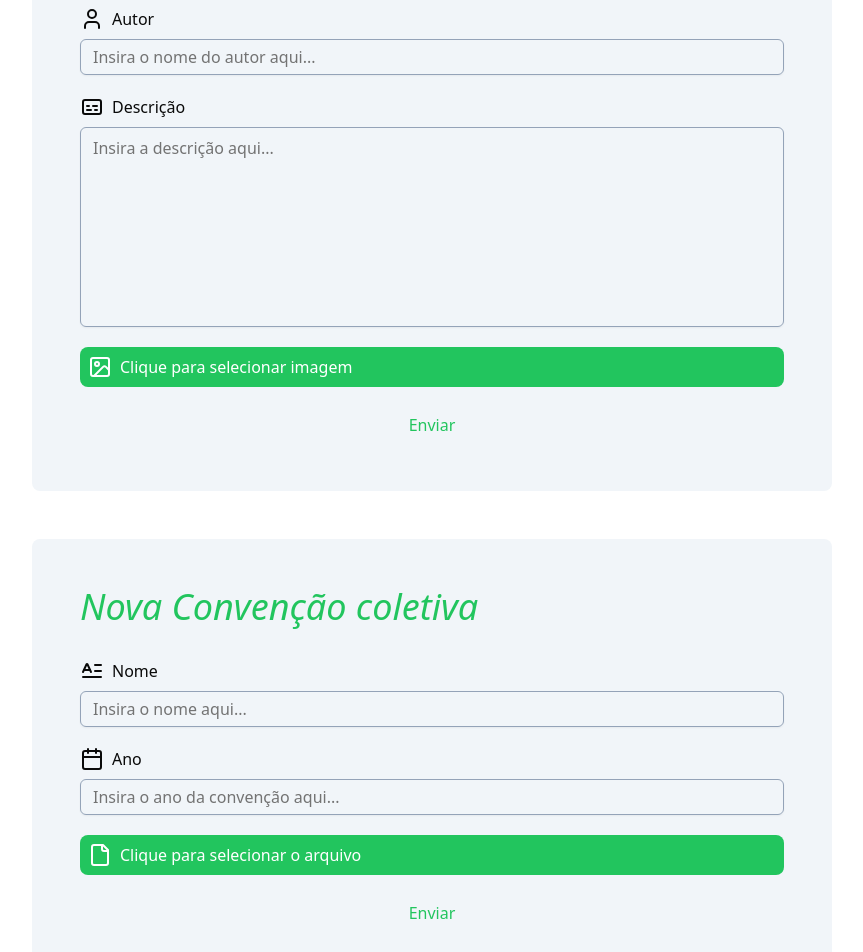
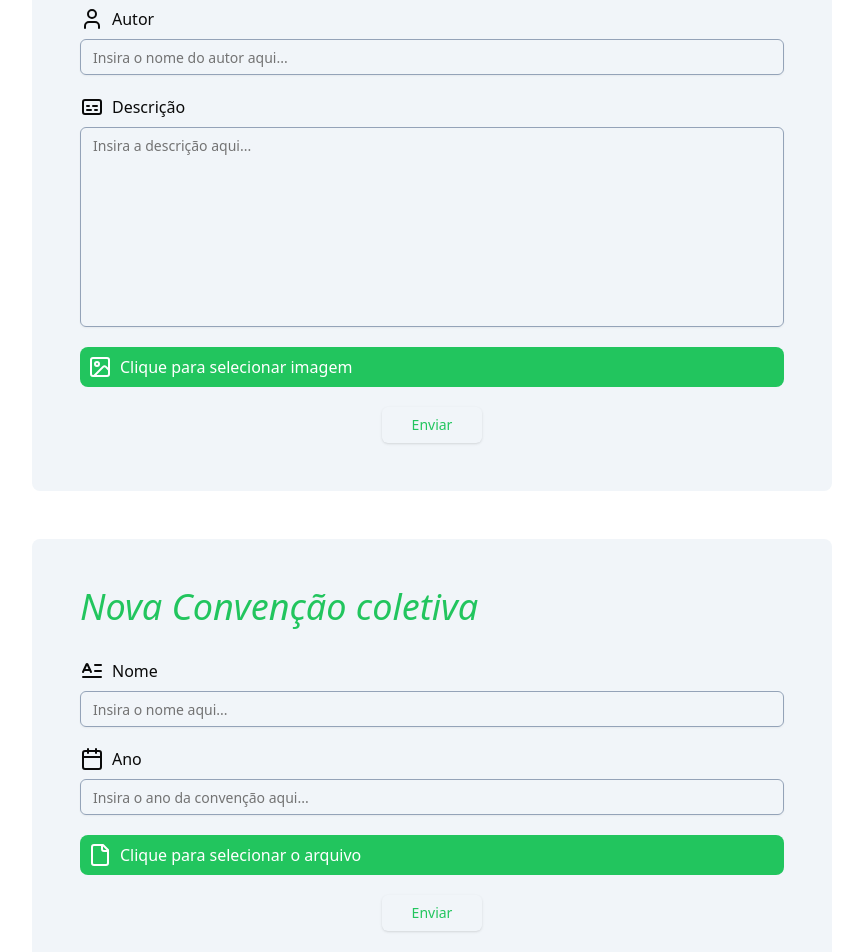
Before and after one commit to leonardomenezes7/siamt-web, a React (Vite) app: page /admin in a window 1280 px wide. Shown: the part 400-1352 px from the top of the page, without its empty margins (208-1071 px from the left). Built offline with nearby package versions, Linux system fonts and the light colour scheme.

Commit message:
try fix pddg\ddssssssfssdssssssss

```diff
--- a/src/components/convention.tsx
+++ b/src/components/convention.tsx
@@ -13,7 +13,7 @@ export function Convention() {
   const [conventions, setConventions] = useState<Convention[]>([])
 
   useEffect(() => {
-    fetch("http://localhost:3333/conventions")
+    fetch("https://siamt-api.onrender.com/conventions")
       .then(response => response.json())
       .then(data => {
         console.log("📥 Dados recebidos no frontend:", data) // 👀 Log para verificar se os dados chegam
--- a/src/components/news.tsx
+++ b/src/components/news.tsx
@@ -16,7 +16,7 @@ export function News() {
   const [news, setNews] = useState<News[]>([])
 
   useEffect(() => {
-    fetch("http://localhost:3333/news")
+    fetch("https://siamt-api.onrender.com/news")
       .then(response => response.json())
       .then(data => {
         console.log(data)
--- a/src/pages/admin.tsx
+++ b/src/pages/admin.tsx
@@ -12,210 +12,174 @@ export function Admin() {
   const [title, setTitle] = useState("")
   const [author, setAuthor] = useState("")
   const [description, setDescription] = useState("")
-  const [file, setFile] = useState<File | null>(null)
+  const [newsFile, setNewsFile] = useState<File | null>(null)
 
   const [name, setName] = useState("")
   const [year, setYear] = useState("")
+  const [conventionFile, setConventionFile] = useState<File | null>(null)
 
-  function handleFileSelected(event: ChangeEvent<HTMLInputElement>) {
+  function handleFileSelected(event: ChangeEvent<HTMLInputElement>, setFileFunction: (file: File | null) => void) {
     const { files } = event.currentTarget
-
-    if (!files) {
-      return
+    if (files && files.length > 0) {
+      setFileFunction(files[0])
     }
-
-    const selectedFile = files[0]
-
-    setFile(selectedFile)
   }
 
   async function handleSubmitNews(event: React.FormEvent) {
     event.preventDefault()
 
+    if (!newsFile) {
+      alert("Por favor, selecione uma imagem para a notícia!")
+      return
+    }
+
     const formData = new FormData()
     formData.append("title", title)
     formData.append("author", author)
     formData.append("description", description)
+    formData.append("file", newsFile)
 
-    if (file) {
-      formData.append("image", file)
-    }
+    console.log("📤 Enviando Notícia:", { title, author, description, file: newsFile.name })
 
     try {
       const response = await api.post("/news", formData, {
-        headers: {
-          "Content-Type": "multipart/form-data",
-        },
-      });
+        headers: { "Content-Type": "multipart/form-data" },
+      })
 
       if (response.status === 201) {
         alert("Notícia enviada com sucesso!")
+        setTitle("")
+        setAuthor("")
+        setDescription("")
+        setNewsFile(null)
       } else {
         alert("Erro ao enviar notícia")
       }
     } catch (error) {
-      alert(error)
+      console.error("❌ Erro ao enviar notícia:", error)
+      alert("Erro ao enviar notícia")
     }
   }
 
   async function handleSubmitConvention(event: React.FormEvent) {
     event.preventDefault()
 
+    if (!conventionFile) {
+      alert("Por favor, selecione um arquivo para a convenção!")
+      return
+    }
+
     const formData = new FormData()
-    formData.append("name", name)
+    formData.append("title", name) // 🔥 Corrigido de "name" para "title"
     formData.append("year", year)
+    formData.append("file", conventionFile)
 
-    if (file) {
-      formData.append("image", file)
-    }
+    console.log("📤 Enviando Convenção:", {
+      title: name, // 🔥 Mostra que "title" está sendo enviado corretamente
+      year,
+      file: conventionFile.name
+    })
 
     try {
       const response = await api.post("/conventions", formData, {
-        headers: {
-          "Content-Type": "multipart/form-data",
-        },
-      });
+        headers: { "Content-Type": "multipart/form-data" },
+      })
+
+      console.log("✅ Resposta do servidor:", response.data)
 
       if (response.status === 201) {
         alert("Convenção enviada com sucesso!")
+        setName("")
+        setYear("")
+        setConventionFile(null)
       } else {
-        alert("Erro ao enviar Convenção")
+        alert("Erro ao enviar convenção")
       }
-    } catch (error) {
-      alert(error)
+    } catch (error: any) {
+      console.error("❌ Erro ao enviar convenção:", error.response?.data || error)
+      alert("Erro ao enviar convenção. Veja o console para mais detalhes.")
     }
   }
 
-  return(
+  return (
     <div className="flex flex-col">
-      <Header/>
+      <Header />
 
       <div className="w-full px-12 py-6 max-md:p-6">
         <Link to="/" className="flex gap-4 text-green-500">
-          <ArrowLeft/>
+          <ArrowLeft />
           Voltar
         </Link>
       </div>
 
+      {/* Formulário de Notícia */}
       <div className="mx-auto bg-slate-100 w-[800px] rounded-lg p-12 mb-12 max-md:p-6 max-md:w-auto">
         <h2 className="text-green-500 text-4xl italic mb-8 max-md:text-xl">Nova notícia</h2>
 
         <form className="flex flex-col space-y-5" onSubmit={handleSubmitNews}>
           <div className="flex flex-col gap-2">
-            <label htmlFor="title" className="flex gap-2">
-            <LetterText />
-              Título
+            <label className="flex gap-2">
+              <LetterText /> Título
             </label>
-
-            <Input
-              id="title"
-              placeholder="Insira o título aqui..."
-              onChange={e => setTitle(e.target.value)}
-              className="text-[16px]"
-            />
+            <Input placeholder="Insira o título aqui..." value={title} onChange={e => setTitle(e.target.value)} />
           </div>
 
           <div className="flex flex-col gap-2">
-            <label htmlFor="author" className="flex gap-2">
-              <User />
-              Autor
+            <label className="flex gap-2">
+              <User /> Autor
             </label>
-
-            <Input
-              id="author"
-              placeholder="Insira o nome do autor aqui..."
-              onChange={e => setAuthor(e.target.value)}
-              className="text-[16px]"
-            />
+            <Input placeholder="Insira o nome do autor aqui..." value={author} onChange={e => setAuthor(e.target.value)} />
           </div>
 
           <div className="flex flex-col gap-2">
-            <label htmlFor="description" className="flex gap-2">
-              <Captions/>
-              Descrição
+            <label className="flex gap-2">
+              <Captions /> Descrição
             </label>
-
-            <Textarea
-              id="description"
-              placeholder="Insira a descrição aqui..."
-              className="resize-none h-[200px] text-[16px]"
-              onChange={e => setDescription(e.target.value)}
-            />
+            <Textarea placeholder="Insira a descrição aqui..." className="resize-none h-[200px]" value={description} onChange={e => setDescription(e.target.value)} />
           </div>
 
-          <div className="flex flex-col gap-2">
-            <label htmlFor="file" className="flex gap-2 bg-green-500 p-2 rounded-lg text-white cursor-pointer hover:bg-green-600 transition-transform">
-              <Image/>
-              Clique para selecionar imagem
-            </label>
+          <label className="flex gap-2 bg-green-500 p-2 rounded-lg text-white cursor-pointer hover:bg-green-600 transition-transform">
+            <Image /> Clique para selecionar imagem
+            <input type="file" className="sr-only" onChange={(e) => handleFileSelected(e, setNewsFile)} />
+          </label>
 
-            <input
-              id="file"
-              type="file"
-              className="sr-only"
-              onChange={handleFileSelected}
-            />
-          </div>
-
-          <Button className="bg-transparent w-[100px] mx-auto border-none shadow-none text-green-500 text-md">
+          <Button type="submit" className="bg-transparent w-[100px] mx-auto text-green-500">
             Enviar
           </Button>
         </form>
       </div>
 
+      {/* Formulário de Convenção */}
       <div className="mx-auto bg-slate-100 w-[800px] rounded-lg p-12 mb-12 max-md:p-6 max-md:w-auto">
         <h2 className="text-green-500 text-4xl italic mb-8 max-md:text-xl">Nova Convenção coletiva</h2>
 
         <form className="flex flex-col space-y-5" onSubmit={handleSubmitConvention}>
           <div className="flex flex-col gap-2">
-            <label htmlFor="name" className="flex gap-2">
-            <LetterText />
-              Nome
+            <label className="flex gap-2">
+              <LetterText /> Nome
             </label>
-
-            <Input
-              id="name"
-              placeholder="Insira o nome aqui..."
-              onChange={e => setName(e.target.value)}
-              className="text-[16px]"
-            />
+            <Input placeholder="Insira o nome aqui..." value={name} onChange={e => setName(e.target.value)} />
           </div>
 
           <div className="flex flex-col gap-2">
-            <label htmlFor="year" className="flex gap-2">
-              <Calendar />
-              Ano
+            <label className="flex gap-2">
+              <Calendar /> Ano
             </label>
-
-            <Input
-              id="year"
-              placeholder="Insira o ano da convenção aqui..."
-              onChange={e => setYear(e.target.value)}
-              className="text-[16px]"
-            />
+            <Input placeholder="Insira o ano da convenção aqui..." value={year} onChange={e => setYear(e.target.value)} />
           </div>
 
-          <div className="flex flex-col gap-2">
-            <label htmlFor="file" className="flex gap-2 bg-green-500 p-2 rounded-lg text-white cursor-pointer hover:bg-green-600 transition-transform">
-              <File/>
-              Clique para selecionar o arquivo
-            </label>
+          <label className="flex gap-2 bg-green-500 p-2 rounded-lg text-white cursor-pointer hover:bg-green-600 transition-transform">
+            <File /> Clique para selecionar o arquivo
+            <input type="file" className="sr-only" onChange={(e) => handleFileSelected(e, setConventionFile)} />
+          </label>
 
-            <input
-              id="file"
-              type="file"
-              className="sr-only"
-              onChange={handleFileSelected}
-            />
-          </div>
-
-          <Button className="bg-transparent w-[100px] mx-auto border-none shadow-none text-green-500 text-md">
+          <Button type="submit" className="bg-transparent w-[100px] mx-auto text-green-500">
             Enviar
           </Button>
         </form>
       </div>
 
-      <Footer/>
+      <Footer />
     </div>
   )
 }
--- a/src/services/api.ts
+++ b/src/services/api.ts
@@ -1,5 +1,5 @@
 import axios from "axios"
 
 export const api = axios.create({
-  baseURL: "http://localhost:3333"
+  baseURL: "https://siamt-api.onrender.com"
 })
```
